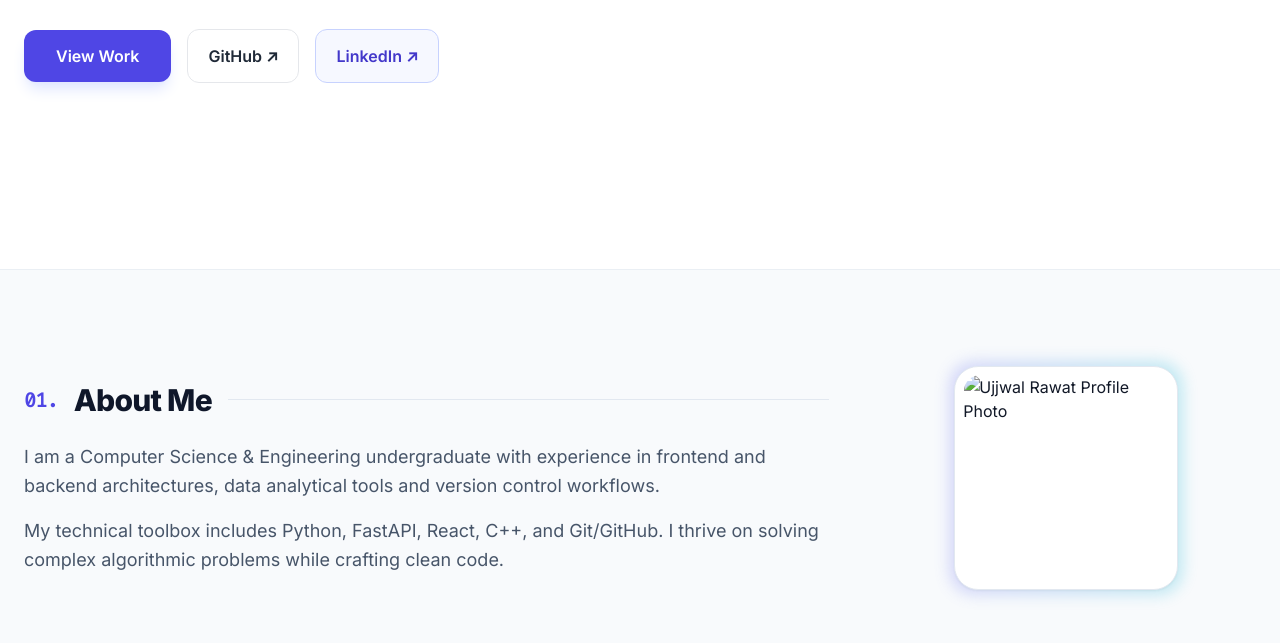
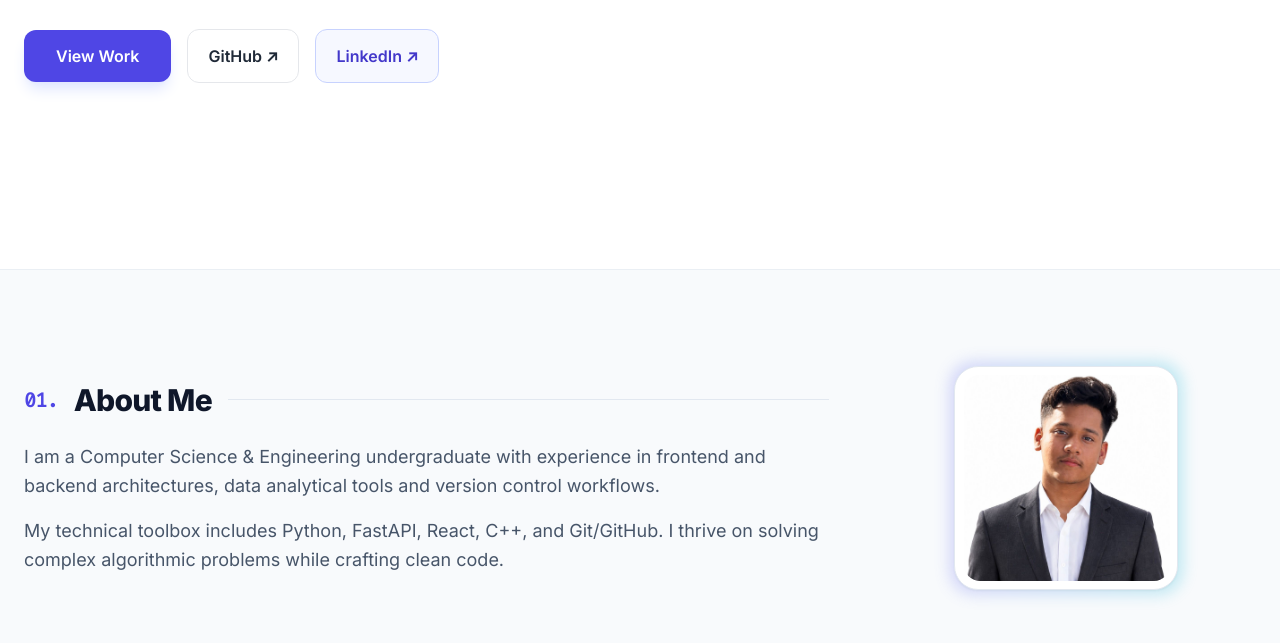
Before and after one commit to ujjwalrawat2512/Portfolio-ujjwal, a plain HTML site: page index.html in a window 1280 px wide. Shown: the part 515-1158 px from the top of the page. Drawn offline with nearby package versions, Linux system fonts and the light colour scheme.

Commit message:
profile picture updated!

```diff
--- a/index.html
+++ b/index.html
@@ -132,7 +132,7 @@
         <!-- Profile Image Container -->
         <div class="relative w-56 h-56 rounded-3xl bg-white border border-slate-200 p-2 shadow-sm overflow-hidden flex items-center justify-center">
             <img
-                src="profile.jpg"
+                src="ujjwal.jpeg"
                 alt="Ujjwal Rawat Profile Photo"
                 class="w-full h-full object-cover rounded-2xl group-hover:scale-105 transition-transform duration-300"
             />
```
Also changed, not shown: ujjwal.jpeg (added).
